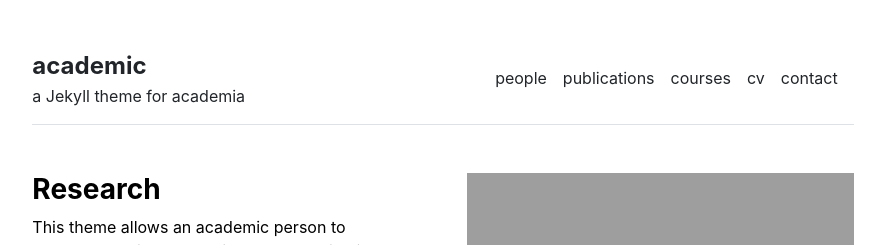
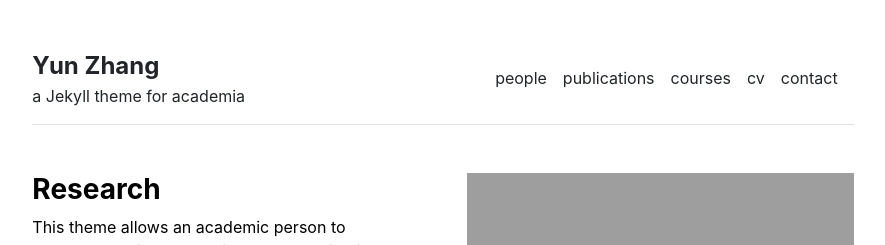
Before and after one commit to yunnnnnnnz/yunzhang, a Jekyll site: the page built from index.md, in a window 1280 px wide. Shown: the top 245 px of the page, without its empty margins (197-1082 px from the left). Built offline with Jekyll 4.4.1, drawn with Linux system fonts in a browser that asks for light colours.

Commit message:
Update _config.yml

```diff
--- a/_config.yml
+++ b/_config.yml
@@ -1,4 +1,4 @@
 url: "" # the base hostname & protocol for your site, e.g. http://example.com
 baseurl: "" # the subpath of your site, e.g. /blog
-title: "academic" # the name of your site, e.g. ACME Corp.
+title: "Yun Zhang" # the name of your site, e.g. ACME Corp.
 description: "a Jekyll theme for academia"
```
